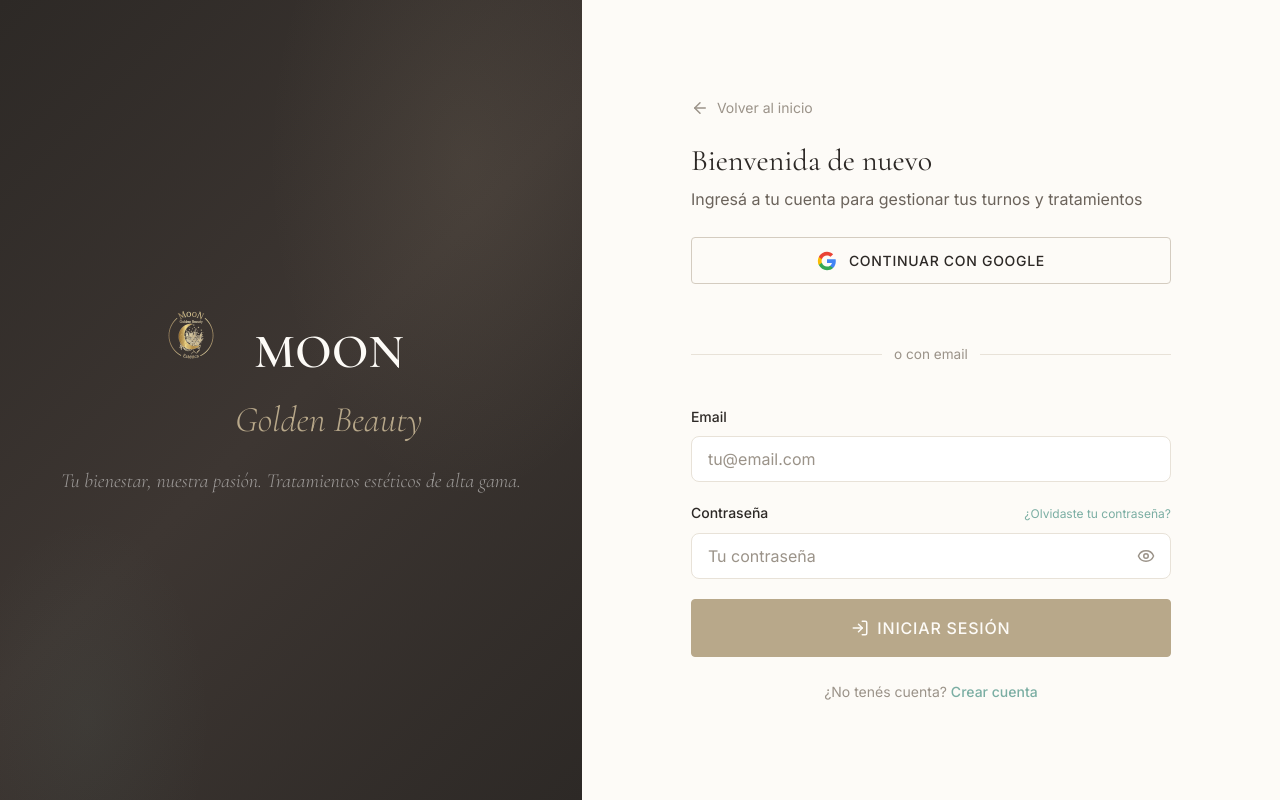
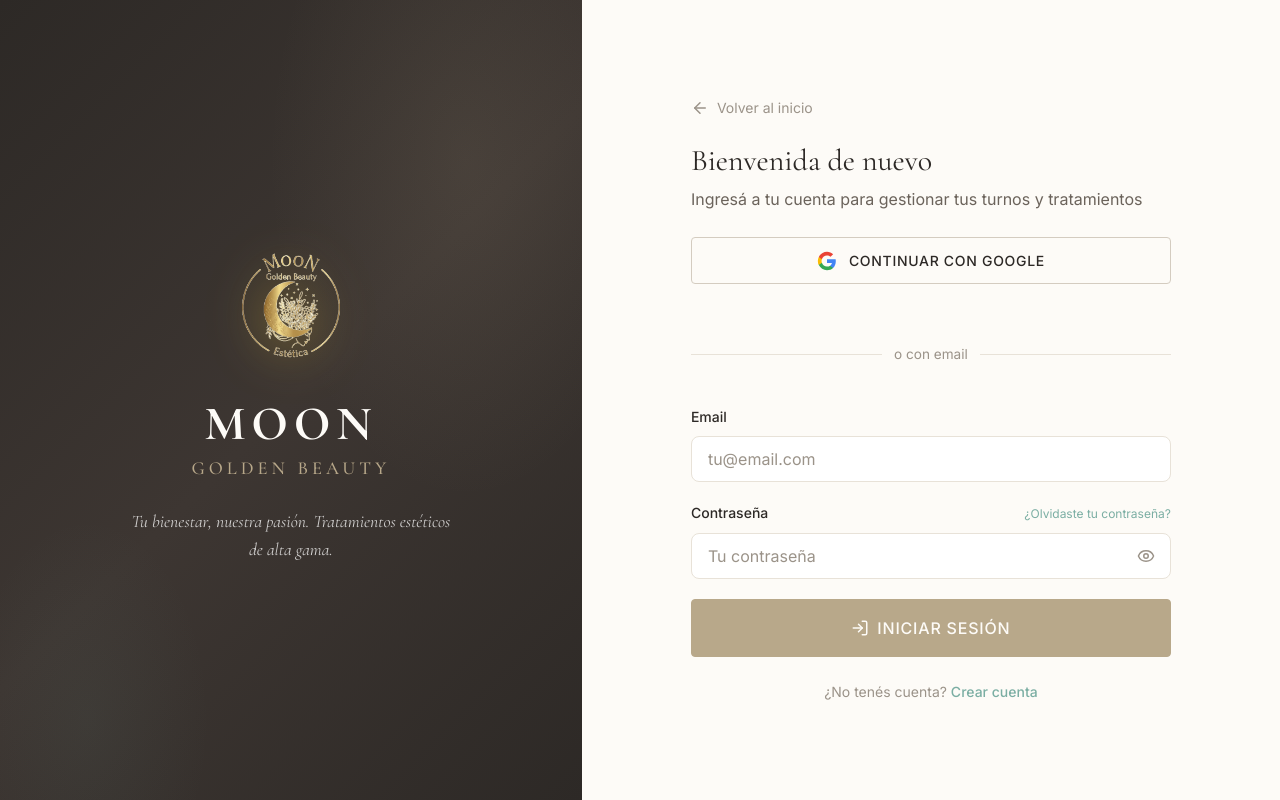
Before and after one commit to munozalbelonicolas/estetica, a Next.js app: page /login in a window 1280 px wide. Built offline with nearby package versions, Linux system fonts and the light colour scheme; no server answers.

Commit message:
style: enlarge and center logo in auth pages (login, register, recover)

```diff
--- a/src/app/(auth)/login/auth.css
+++ b/src/app/(auth)/login/auth.css
@@ -48,33 +48,61 @@
 
 .auth-page__brand {
   display: flex;
-  align-items: baseline;
+  flex-direction: column;
+  align-items: center;
   justify-content: center;
-  gap: var(--space-3);
-  margin-bottom: var(--space-4);
+  gap: var(--space-4);
+  margin-bottom: var(--space-6);
+  text-align: center;
+}
+
+.auth-page__brand-logo {
+  width: 140px;
+  height: 140px;
+  object-fit: contain;
+  filter: drop-shadow(0 6px 24px rgba(212, 175, 55, 0.45));
+  margin-bottom: var(--space-2);
+  transition: transform var(--transition-base);
+}
+
+.auth-page__brand-logo:hover {
+  transform: scale(1.05);
+}
+
+.auth-page__brand-titles {
+  display: flex;
+  flex-direction: column;
+  align-items: center;
+  gap: 2px;
 }
 
 .auth-page__brand-text {
   font-family: var(--font-heading);
-  font-size: var(--text-5xl);
-  font-weight: 600;
+  font-size: 3rem;
+  font-weight: 700;
   color: var(--text-white);
+  letter-spacing: 0.12em;
+  line-height: 1;
 }
 
 .auth-page__brand-accent {
   font-family: var(--font-heading);
-  font-size: var(--text-4xl);
-  font-weight: 300;
-  font-style: italic;
+  font-size: 1.15rem;
+  font-weight: 500;
+  letter-spacing: 0.22em;
+  text-transform: uppercase;
   color: var(--accent-gold);
+  margin-top: 4px;
 }
 
 .auth-page__side-tagline {
   font-family: var(--font-heading);
-  font-size: var(--text-xl);
+  font-size: 1.1rem;
   font-style: italic;
-  color: rgba(255, 255, 255, 0.5);
-  font-weight: 300;
+  color: rgba(255, 255, 255, 0.75);
+  max-width: 320px;
+  margin: 0 auto;
+  line-height: 1.6;
 }
 
 /* ─── FORM CONTAINER ─────────────────────────────────────── */
--- a/src/app/(auth)/login/page.tsx
+++ b/src/app/(auth)/login/page.tsx
@@ -90,11 +90,12 @@
             <Image
               src="/images/logo.png"
               alt="MOON Golden Beauty"
-              width={64}
-              height={64}
+              width={140}
+              height={140}
               className="auth-page__brand-logo"
+              priority
             />
-            <div style={{ display: 'flex', flexDirection: 'column' }}>
+            <div className="auth-page__brand-titles">
               <span className="auth-page__brand-text">MOON</span>
               <span className="auth-page__brand-accent">Golden Beauty</span>
             </div>
--- a/src/app/(auth)/recuperar-password/auth.css
+++ b/src/app/(auth)/recuperar-password/auth.css
@@ -48,33 +48,61 @@
 
 .auth-page__brand {
   display: flex;
-  align-items: baseline;
+  flex-direction: column;
+  align-items: center;
   justify-content: center;
-  gap: var(--space-3);
-  margin-bottom: var(--space-4);
+  gap: var(--space-4);
+  margin-bottom: var(--space-6);
+  text-align: center;
+}
+
+.auth-page__brand-logo {
+  width: 140px;
+  height: 140px;
+  object-fit: contain;
+  filter: drop-shadow(0 6px 24px rgba(212, 175, 55, 0.45));
+  margin-bottom: var(--space-2);
+  transition: transform var(--transition-base);
+}
+
+.auth-page__brand-logo:hover {
+  transform: scale(1.05);
+}
+
+.auth-page__brand-titles {
+  display: flex;
+  flex-direction: column;
+  align-items: center;
+  gap: 2px;
 }
 
 .auth-page__brand-text {
   font-family: var(--font-heading);
-  font-size: var(--text-5xl);
-  font-weight: 600;
+  font-size: 3rem;
+  font-weight: 700;
   color: var(--text-white);
+  letter-spacing: 0.12em;
+  line-height: 1;
 }
 
 .auth-page__brand-accent {
   font-family: var(--font-heading);
-  font-size: var(--text-4xl);
-  font-weight: 300;
-  font-style: italic;
+  font-size: 1.15rem;
+  font-weight: 500;
+  letter-spacing: 0.22em;
+  text-transform: uppercase;
   color: var(--accent-gold);
+  margin-top: 4px;
 }
 
 .auth-page__side-tagline {
   font-family: var(--font-heading);
-  font-size: var(--text-xl);
+  font-size: 1.1rem;
   font-style: italic;
-  color: rgba(255, 255, 255, 0.5);
-  font-weight: 300;
+  color: rgba(255, 255, 255, 0.75);
+  max-width: 320px;
+  margin: 0 auto;
+  line-height: 1.6;
 }
 
 /* ─── FORM CONTAINER ─────────────────────────────────────── */
--- a/src/app/(auth)/registro/auth.css
+++ b/src/app/(auth)/registro/auth.css
@@ -48,33 +48,61 @@
 
 .auth-page__brand {
   display: flex;
-  align-items: baseline;
+  flex-direction: column;
+  align-items: center;
   justify-content: center;
-  gap: var(--space-3);
-  margin-bottom: var(--space-4);
+  gap: var(--space-4);
+  margin-bottom: var(--space-6);
+  text-align: center;
+}
+
+.auth-page__brand-logo {
+  width: 140px;
+  height: 140px;
+  object-fit: contain;
+  filter: drop-shadow(0 6px 24px rgba(212, 175, 55, 0.45));
+  margin-bottom: var(--space-2);
+  transition: transform var(--transition-base);
+}
+
+.auth-page__brand-logo:hover {
+  transform: scale(1.05);
+}
+
+.auth-page__brand-titles {
+  display: flex;
+  flex-direction: column;
+  align-items: center;
+  gap: 2px;
 }
 
 .auth-page__brand-text {
   font-family: var(--font-heading);
-  font-size: var(--text-5xl);
-  font-weight: 600;
+  font-size: 3rem;
+  font-weight: 700;
   color: var(--text-white);
+  letter-spacing: 0.12em;
+  line-height: 1;
 }
 
 .auth-page__brand-accent {
   font-family: var(--font-heading);
-  font-size: var(--text-4xl);
-  font-weight: 300;
-  font-style: italic;
+  font-size: 1.15rem;
+  font-weight: 500;
+  letter-spacing: 0.22em;
+  text-transform: uppercase;
   color: var(--accent-gold);
+  margin-top: 4px;
 }
 
 .auth-page__side-tagline {
   font-family: var(--font-heading);
-  font-size: var(--text-xl);
+  font-size: 1.1rem;
   font-style: italic;
-  color: rgba(255, 255, 255, 0.5);
-  font-weight: 300;
+  color: rgba(255, 255, 255, 0.75);
+  max-width: 320px;
+  margin: 0 auto;
+  line-height: 1.6;
 }
 
 /* ─── FORM CONTAINER ─────────────────────────────────────── */
```
Also changed, not shown: src/app/(auth)/recuperar-password/page.tsx (+4 -3 lines), src/app/(auth)/registro/page.tsx (+4 -3 lines).
